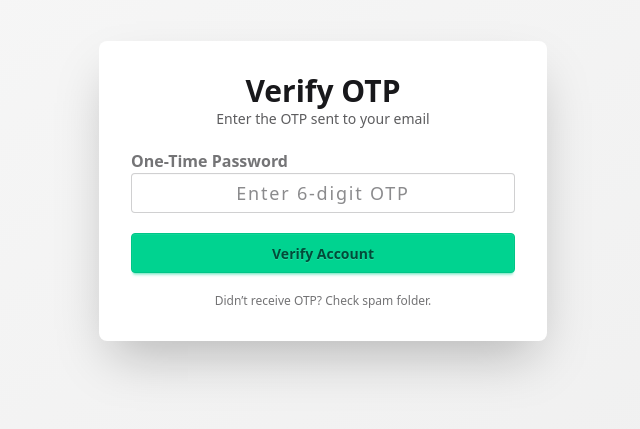
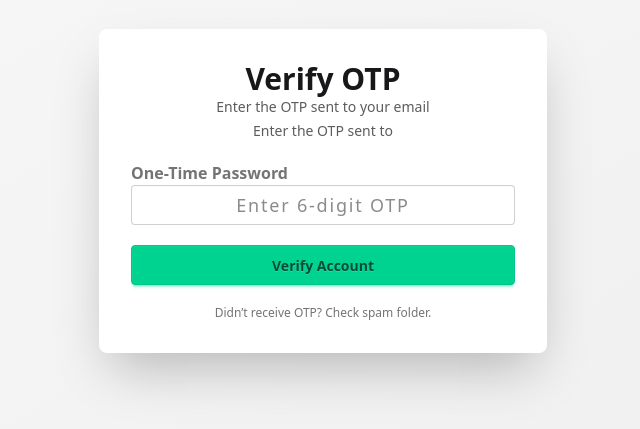
Before and after one commit to Ajay120503/SecureVault, a React (Vite) app: page /verify in a window 1280 px wide. Shown: the part 209-638 px from the top of the page, without its empty margins (317-957 px from the left). Built offline with nearby package versions, Linux system fonts and the light colour scheme; no server answers.

Commit message:
first commit

```diff
--- a/src/pages/auth/VerifyOTP.jsx
+++ b/src/pages/auth/VerifyOTP.jsx
@@ -45,6 +45,10 @@ export default function VerifyOTP() {
         <div className="text-center">
           <h2 className="text-3xl font-bold">Verify OTP</h2>
           <p className="text-sm opacity-70">Enter the OTP sent to your email</p>
+          <p className="text-sm opacity-70 mt-1">
+            Enter the OTP sent to{" "}
+            <strong>{localStorage.getItem("verifyEmail")}</strong>
+          </p>
         </div>
 
         {/* OTP Input */}
```
